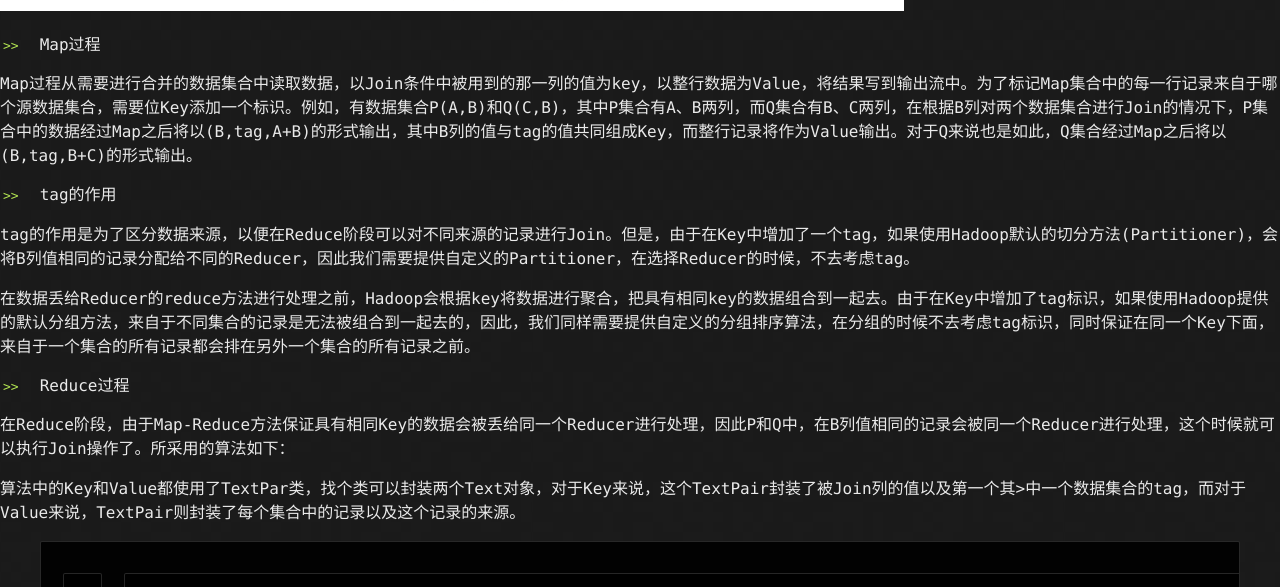
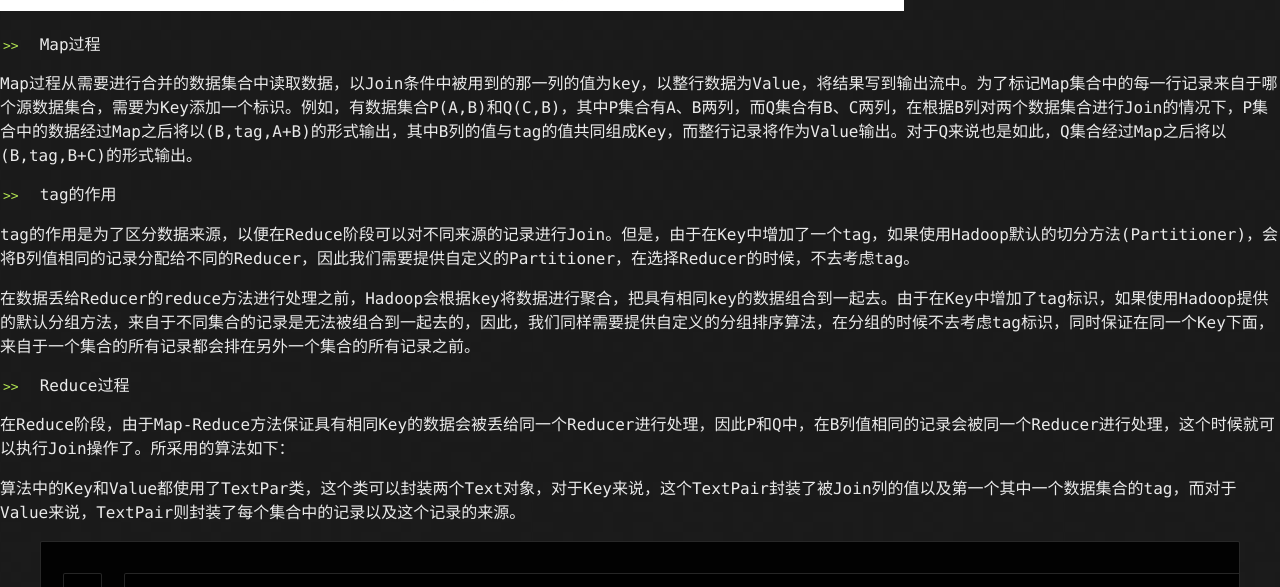
Before and after one commit to tianxiao-ma/tianxiao-ma.github.com, a Jekyll site: the page built from _posts/2013-01-19-mapred-join-2.md, in a window 1280 px wide. Shown: the part 763-1350 px from the top of the page. Built offline with Jekyll 4.4.1, drawn with Linux system fonts in a browser that asks for light colours; Markdown is read by kramdown in place of the engine named in the settings.

Commit message:
correct post content

```diff
--- a/_posts/2013-01-19-mapred-join-2.md
+++ b/_posts/2013-01-19-mapred-join-2.md
@@ -16,17 +16,19 @@ published: true
 ![mapred-img-3](/images/2013-01/hadoop-mapreduce/mapred-img-3.jpg)
 * Map过程
 
-Map过程从需要进行合并的数据集合中读取数据，以Join条件中被用到的那一列的值为key，以整行数据为Value，将结果写到输出流中。为了标记Map集合中的每一行记录来自于哪个源数据集合，需要位Key添加一个标识。例如，有数据集合P(A,B)和Q(C,B)，其中P集合有A、B两列，而Q集合有B、C两列，在根据B列对两个数据集合进行Join的情况下，P集合中的数据经过Map之后将以(B,tag,A+B)的形式输出，其中B列的值与tag的值共同组成Key，而整行记录将作为Value输出。对于Q来说也是如此，Q集合经过Map之后将以(B,tag,B+C)的形式输出。
+Map过程从需要进行合并的数据集合中读取数据，以Join条件中被用到的那一列的值为key，以整行数据为Value，将结果写到输出流中。为了标记Map集合中的每一行记录来自于哪个源数据集合，需要为Key添加一个标识。例如，有数据集合P(A,B)和Q(C,B)，其中P集合有A、B两列，而Q集合有B、C两列，在根据B列对两个数据集合进行Join的情况下，P集合中的数据经过Map之后将以(B,tag,A+B)的形式输出，其中B列的值与tag的值共同组成Key，而整行记录将作为Value输出。对于Q来说也是如此，Q集合经过Map之后将以(B,tag,B+C)的形式输出。
+
 * tag的作用
 
 tag的作用是为了区分数据来源，以便在Reduce阶段可以对不同来源的记录进行Join。但是，由于在Key中增加了一个tag，如果使用Hadoop默认的切分方法(Partitioner)，会将B列值相同的记录分配给不同的Reducer，因此我们需要提供自定义的Partitioner，在选择Reducer的时候，不去考虑tag。
 
 在数据丢给Reducer的reduce方法进行处理之前，Hadoop会根据key将数据进行聚合，把具有相同key的数据组合到一起去。由于在Key中增加了tag标识，如果使用Hadoop提供的默认分组方法，来自于不同集合的记录是无法被组合到一起去的，因此，我们同样需要提供自定义的分组排序算法，在分组的时候不去考虑tag标识，同时保证在同一个Key下面，来自于一个集合的所有记录都会排在另外一个集合的所有记录之前。
+
 * Reduce过程
 
 在Reduce阶段，由于Map-Reduce方法保证具有相同Key的数据会被丢给同一个Reducer进行处理，因此P和Q中，在B列值相同的记录会被同一个Reducer进行处理，这个时候就可以执行Join操作了。所采用的算法如下：
 
-算法中的Key和Value都使用了TextPar类，找个类可以封装两个Text对象，对于Key来说，这个TextPair封装了被Join列的值以及第一个其>中一个数据集合的tag，而对于Value来说，TextPair则封装了每个集合中的记录以及这个记录的来源。
+算法中的Key和Value都使用了TextPar类，这个类可以封装两个Text对象，对于Key来说，这个TextPair封装了被Join列的值以及第一个其中一个数据集合的tag，而对于Value来说，TextPair则封装了每个集合中的记录以及这个记录的来源。
 
 		{% highlight java linenos %}
 		void reduce(TextPair key , Iterator <TextPair> values ,
```
